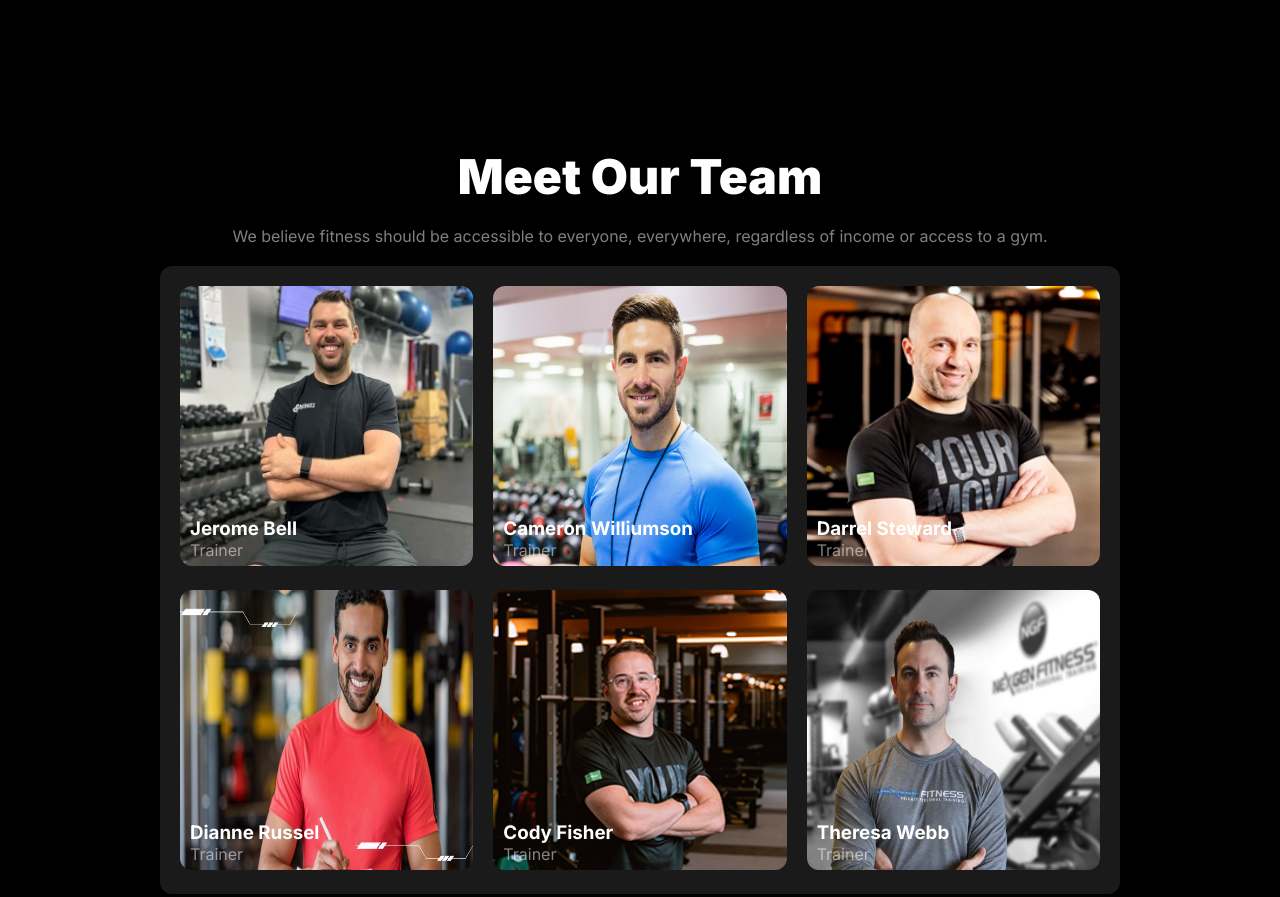
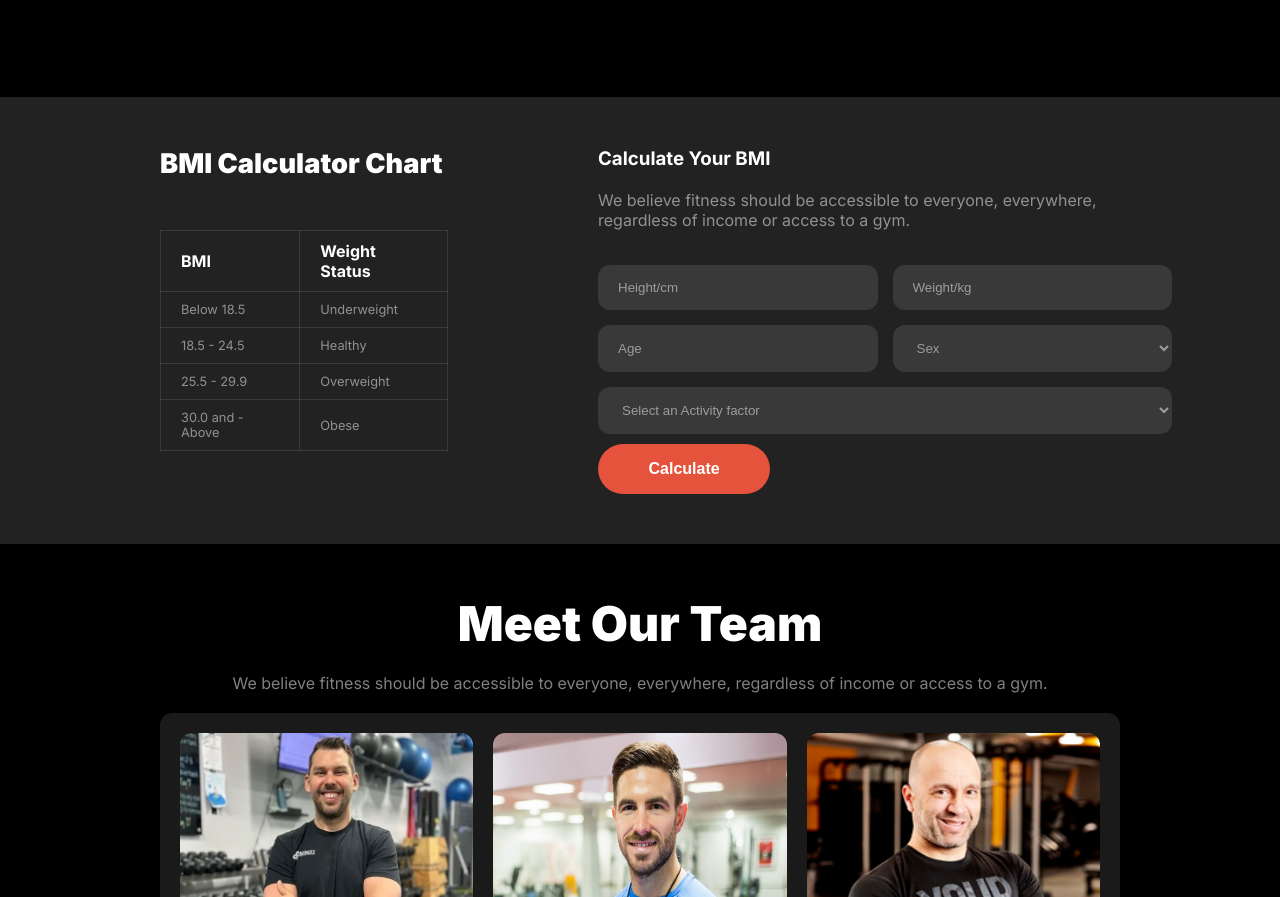
Before and after one commit to jakir-md/assignment-2, a plain HTML site: page index.html in a window 1280 px wide. Shown: the part 977-1874 px from the top of the page. Drawn offline with Linux system fonts and the light colour scheme.

Commit message:
bmi calculator section added

```diff
--- a/index.html
+++ b/index.html
@@ -100,6 +100,58 @@
             </div>
         </section>
 
+        <section class="bmi-section">
+            <div class="bmi-calculation">
+                <div class="calculator-chart">
+                    <h3>BMI Calculator Chart</h3>
+                    <table>
+                        <tr>
+                            <th>BMI</th>
+                            <th>Weight Status</th>
+                        </tr>
+                        <tr>
+                            <td>Below 18.5</td>
+                            <td>Underweight</td>
+                        </tr>
+                        <tr>
+                            <td>18.5 - 24.5</td>
+                            <td>Healthy</td>
+                        </tr>
+                        <tr>
+                            <td>25.5 - 29.9</td>
+                            <td>Overweight</td>
+                        </tr>
+                        <tr>
+                            <td>30.0 and - Above</td>
+                            <td>Obese</td>
+                        </tr>
+                    </table>
+                </div>
+                <div class="calculate-bmi">
+                    <div class="calculate-bmi-texts">
+                        <h3 class="secondary-txt-color">Calculate Your BMI</h3>
+                        <p class="tertiary-txt-color bmi-calculate-description">We believe fitness should be accessible to everyone, everywhere, regardless of income or access to a gym.</p>
+                    </div>
+                    <div class="calculate-bmi-input">
+                        <div>
+                            <input type="text" name="height" id="" placeholder="Height/cm">
+                            <input type="text" name="weigh" id="" placeholder="Weight/kg">
+                        </div>
+
+                        <div>
+                            <input type="text" name="age" id="" placeholder="Age">
+                            <select name="sex" id="">
+                                <option class="options" value="sex" selected>Sex</option>
+                            </select>
+                        </div>
+                        <select name="activity" id="">
+                            <option class="options" value="activity" selected>Select an Activity factor</option>
+                        </select>
+                        <button class="primary-btn calculate-btn">Calculate</button>
+                    </div>
+                </div>
+            </div>
+        </section>
         <section class="our-team">
             <div class="team-text-container">
                 <h2 class="secondary-txt-color">Meet Our Team</h2>
@@ -162,6 +214,12 @@
                 </div>
             </div>
         </section>
+
+        <section class="customer-review-section">
+            <div class="customer-review">
+
+            </div>
+        </section>
     </main>
     <footer>
         <section class="footer-container">
--- a/sytles/styles.css
+++ b/sytles/styles.css
@@ -388,6 +388,105 @@ footer{
 }
 
 
+/* bmi table section */
+.bmi-section{
+    background-color: rgb(34, 34, 34);
+}
+.bmi-calculation {
+    width: 75%;
+    margin: 0px auto;
+    padding: 50px 0px;
+    display: grid;
+    grid-template-columns: 30% 65%;
+    gap: 100px;
+}
+
+.calculator-chart h3 {
+    font-weight: 900;
+    font-size: 1.7rem;
+    color: #ffffff;
+    margin-bottom: 20px 0px;
+}
+table{
+    border-collapse: collapse;
+}
+td, tr, th{
+    border: 1px solid rgba(255, 255, 255, 0.1);
+}
+table th {
+    color: #ffffff;
+    text-align: start;
+    padding: 10px 20px;
+}
+table tr td {
+    color: rgba(255, 255, 255, 0.5);
+    padding: 10px 20px;
+    text-align: start;
+    font-size: 0.8rem;
+}
+.calculator-chart h3{
+    margin-bottom: 50px;
+}
+.calculate-bmi {
+    margin-left: 50px;
+}
+.calculate-bmi-input{
+    display: flex;
+    flex-direction: column;
+}
+.bmi-calculate-description{
+    margin: 20px 0px;
+}
+.calculate-btn{
+    width: 30%;
+    padding: 15px auto;
+    font-size: 1rem;
+    margin-top: 10px;
+}
+.calculate-bmi-input input, select {
+    padding: 15px 20px;
+    border-radius: 12px;
+    border:none;
+    background-color: rgba(255, 255, 255, 0.1);
+    margin-top: 15px;
+}
+.calculate-bmi-input input::placeholder{
+    color: rgba(255, 255, 255, 0.5);
+}
+.calculate-bmi-input > div {
+    display: grid;
+    grid-template-columns: repeat(2, 1fr);
+    gap: 15px;
+}
+select{
+    color: rgba(255, 255, 255, 0.5);
+}
+
+@media screen and (max-width: 576px) {
+    .bmi-calculation{
+        grid-template-columns: repeat(1, 1fr);
+        width: 95%;
+        margin: 0px auto;
+    }
+    .calculate-bmi{
+        width: 95%;
+        margin: 10px auto;
+        box-sizing: border-box;
+    }
+    .calculator-chart{
+        width: 95%;
+        margin: 0px auto;
+    }
+    .calculate-bmi-texts{
+        width: 95%;
+    }
+    .calculate-bmi-input > div{
+        grid-template-columns: 45% 45%;
+    }
+    .calculate-bmi-input > select {
+        width: 93%;
+    }
+}
 
 
 
```
